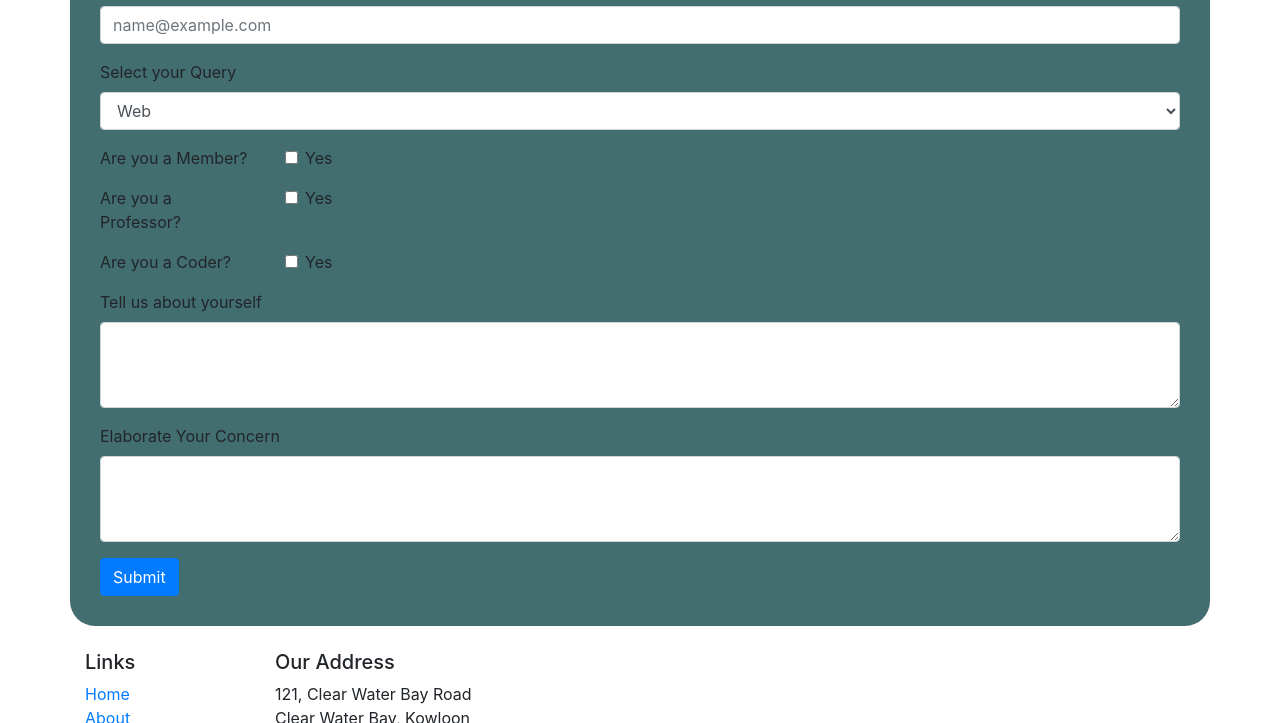
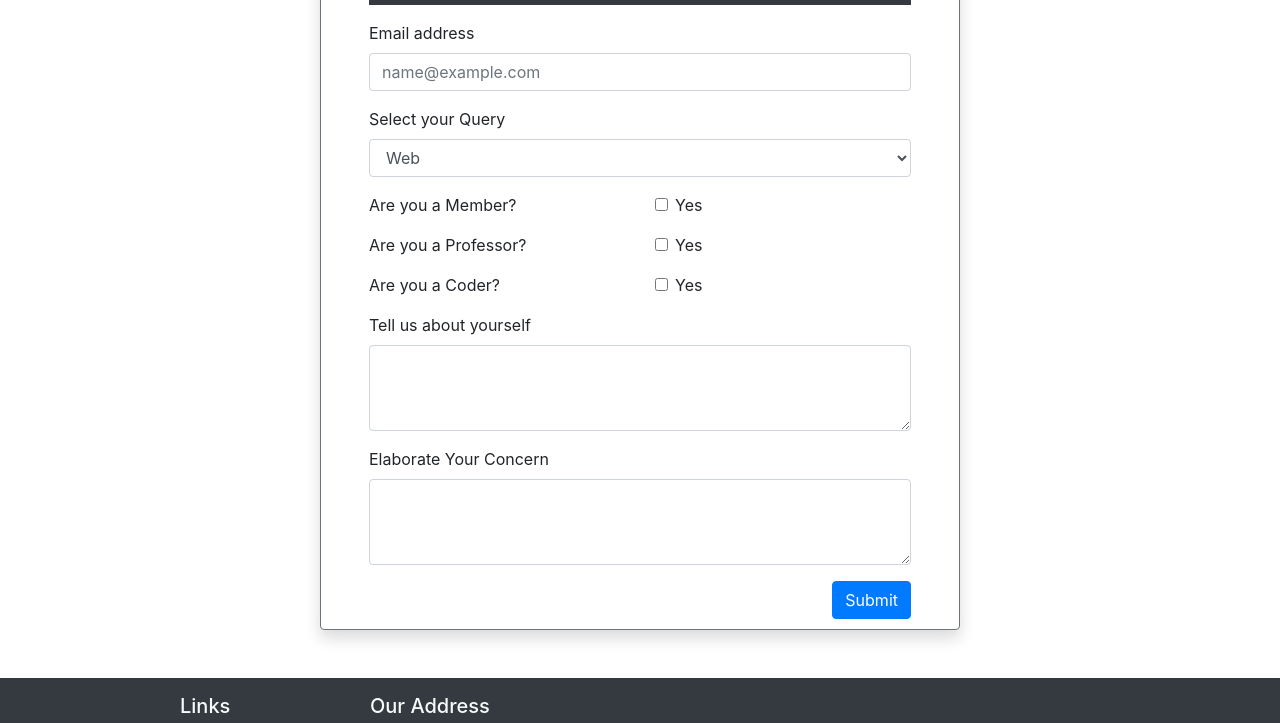
Before and after one commit to geeks5551/iCoderBootStrap, a plain HTML site: page contact.html in a window 1280 px wide. Shown: the part 207-930 px from the top of the page. Drawn offline with nearby package versions, Linux system fonts and the light colour scheme.

Commit message:
Contact Us

```diff
--- a/contact.html
+++ b/contact.html
@@ -9,20 +9,25 @@
     <!-- Bootstrap CSS -->
     <link rel="stylesheet" href="https://stackpath.bootstrapcdn.com/bootstrap/4.4.1/css/bootstrap.min.css"
         integrity="sha384-Vkoo8x4CGsO3+Hhxv8T/Q5PaXtkKtu6ug5TOeNV6gBiFeWPGFN9MuhOf23Q9Ifjh" crossorigin="anonymous">
-	<style>
-		.my-4{
-		background-color:#436e70;
-		padding: 30px;
-		border-radius: 25px;
-		}
-	</style>
-
     <link rel="stylesheet" href="bootstrap-social.css">
 
     <!-- Favicon-Icon -->
     <script src="https://use.fontawesome.com/e505f97a56.js"></script>
 
     <title>iCoder - Heaven for Programmers</title>
+    <style>
+        footer a:visited,footer a{
+            color: #f8f9fa;
+        }
+        footer a:hover{
+            color: #0a568c;
+        }
+        @media screen and (max-width: 400px) {
+            .container{
+                width: 90% !important;
+            }
+        }
+    </style>
 </head>
 
 <body>
@@ -68,9 +73,9 @@
         </div>
     </nav>
 
-    <div  class="container my-4">
+    <div  class="container border border-secondary mt-5 shadow p-5 mb-5 bg-white rounded" style="width: 50%;">
         <h2>Contact Us</h2>
-		<hr style="height:1px;border-width:0;color:gray;background-color:#343a40">
+		<hr style="height:5px;border-width:0;color:gray;background-color:#343a40">
         <form>
             <div class="form-group">
                 <label for="exampleFormControlInput1">Email address</label>
@@ -86,8 +91,8 @@
                 </select>
             </div>
             <div class="form-group row">
-                <div class="col-sm-2">Are you a Member?</div>
-                <div class="col-sm-10">
+                <div class="col-6">Are you a Member?</div>
+                <div class="col">
                     <div class="form-check">
                         <input class="form-check-input" type="checkbox" id="gridCheck1">
                         <label class="form-check-label" for="gridCheck1">
@@ -97,8 +102,8 @@
                 </div>
             </div>
             <div class="form-group row">
-                <div class="col-sm-2">Are you a Professor?</div>
-                <div class="col-sm-10">
+                <div class="col-6">Are you a Professor?</div>
+                <div class="col">
                     <div class="form-check">
                         <input class="form-check-input" type="checkbox" id="gridCheck2">
                         <label class="form-check-label" for="gridCheck2">
@@ -108,8 +113,8 @@
                 </div>
             </div>
             <div class="form-group row">
-                <div class="col-sm-2">Are you a Coder?</div>
-                <div class="col-sm-10">
+                <div class="col-6">Are you a Coder?</div>
+                <div class="col">
                     <div class="form-check">
                         <input class="form-check-input" type="checkbox" id="gridCheck3">
                         <label class="form-check-label" for="gridCheck3">
@@ -128,15 +133,15 @@
                 <textarea class="form-control" id="exampleFormControlTextarea2" rows="3"></textarea>
             </div>
 
-            <button class="btn btn-primary">Submit</button>
+            <button class="btn btn-primary float-right">Submit</button>
         </form>
 
     </div>
 
-    <footer class="footer">
+    <footer class="footer bg-dark text-light p-3">
         <div class="container">
             <div class="row">
-                <div class="col-4 offser-1 col-sm-2">
+                <div class="col-4 offset-1 col-sm-2">
                     <h5>Links</h5>
                     <ul class="list-unstyled">
                         <li><a href="index.html">Home</a></li>
```
Also changed, not shown: index.html (+1 -1 lines).
